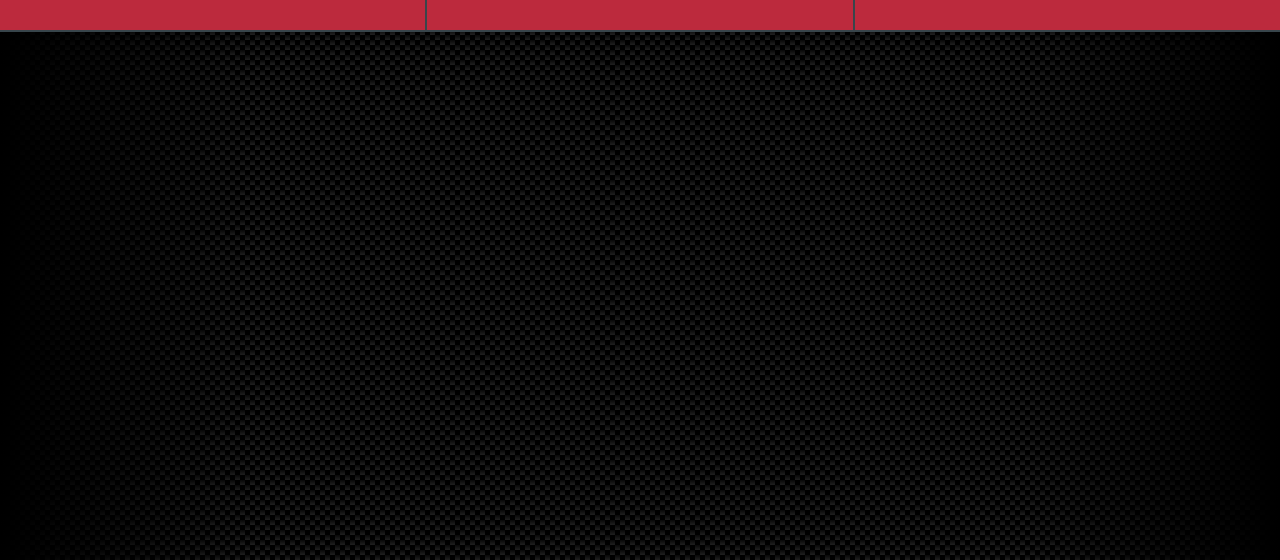
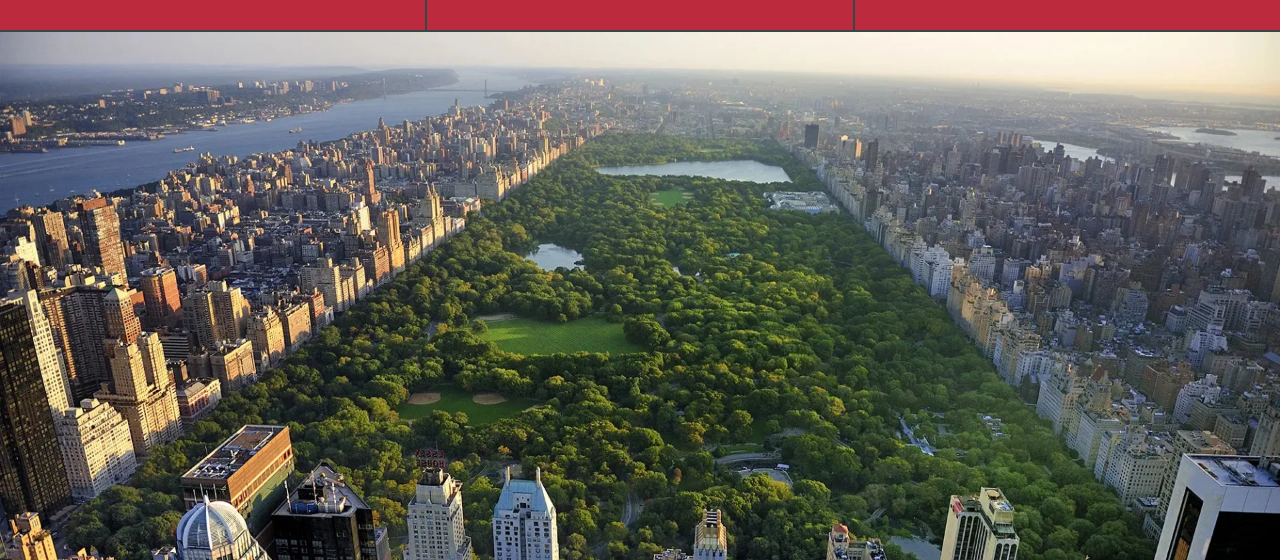
Before and after one commit to kahbernardo/EnterpriseFase1, a plain HTML site: page paginas/parque.html in a window 1280 px wide. Shown: the part 240-800 px from the top of the page. Drawn offline with Linux system fonts and the light colour scheme.

Commit message:
correcao image parque

```diff
--- a/paginas/parque.css
+++ b/paginas/parque.css
@@ -1,7 +1,7 @@
 @import url("https://fonts.googleapis.com/css2?family=Josefin+Sans:wght@100;300;500&display=swap");
 
 .bParque {
-  background-image: url(../images/central_park3.jpg);
+  background-image: url(../images/central_park2.jpg);
   background-repeat: no-repeat;
   background-size: cover, 0%;
   height: 600px;
```
